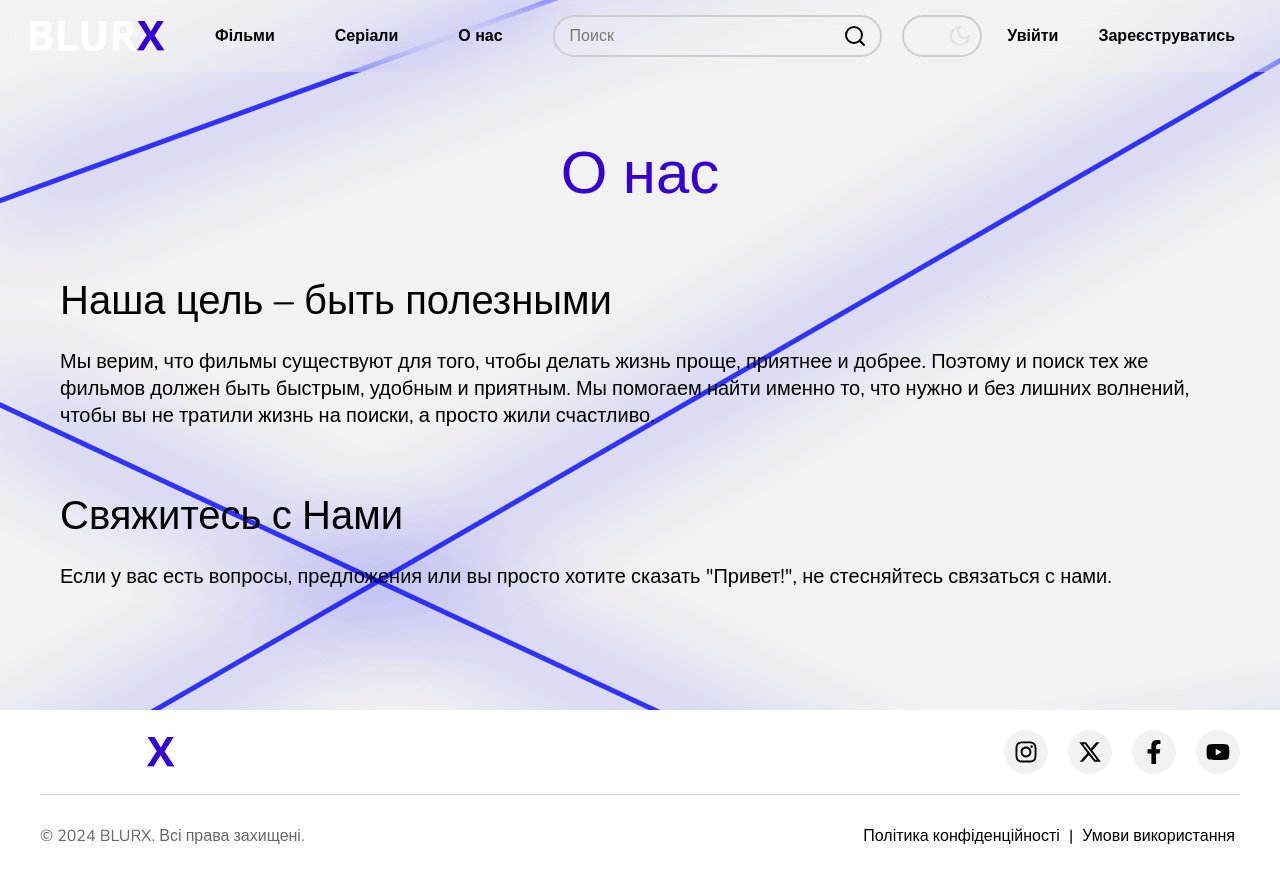
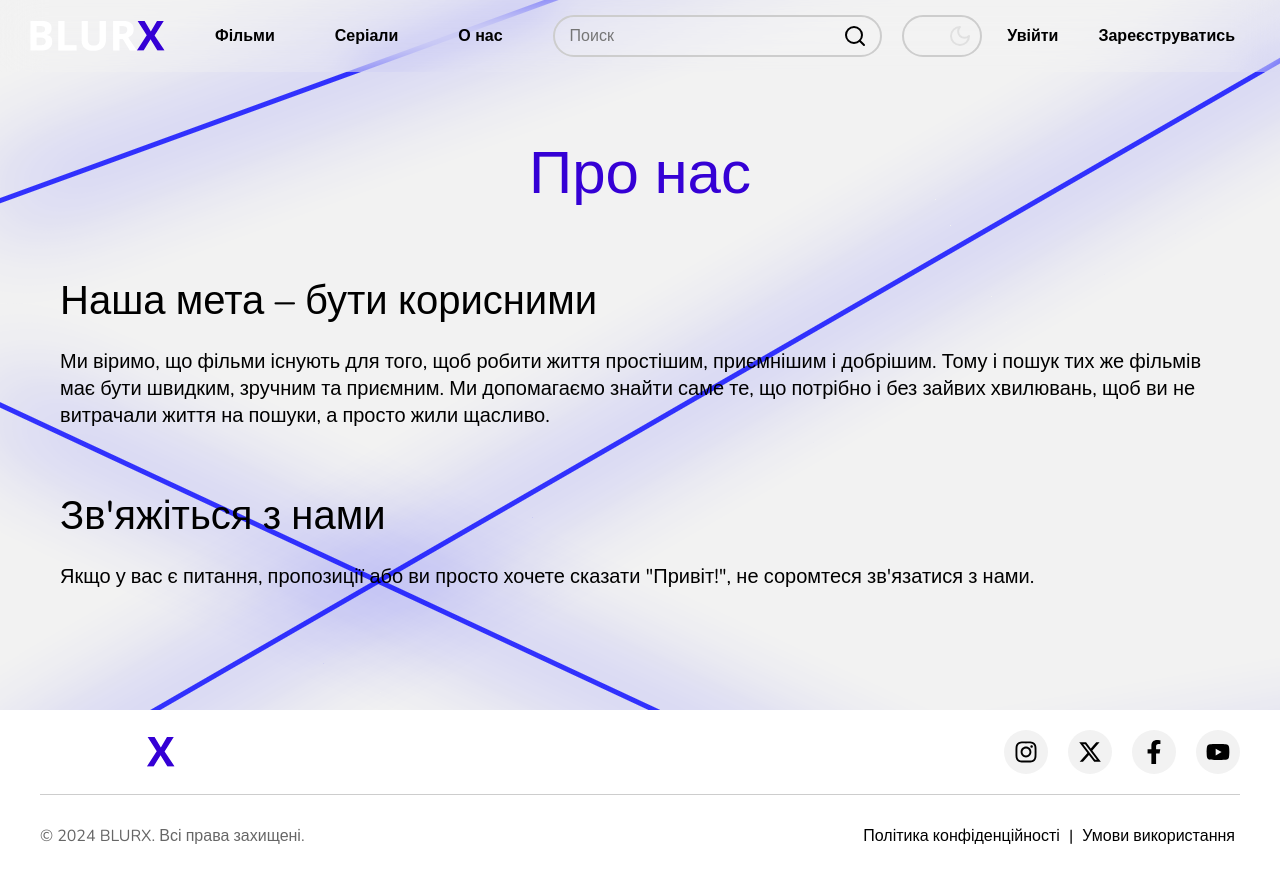
Before and after one commit to whyred2/blurx, a React (Create React App) app: page /about in a window 1280 px wide. Built offline with nearby package versions, Linux system fonts and the light colour scheme.

Commit message:
translate about page

```diff
--- a/src/Pages/About/About.jsx
+++ b/src/Pages/About/About.jsx
@@ -5,21 +5,20 @@ import './About.css';
 const About = () => {
     return (
         <div className='about-container'>
-            <h1 className='about-heading'>О нас</h1>
+            <h1 className='about-heading'>Про нас</h1>
             <div className='about-info'>
                 <h1 className='about-title'>
-                    Наша цель – быть полезными
+                    Наша мета – бути корисними
                 </h1>
-                <p>Мы верим, что фильмы существуют для того, чтобы делать жизнь проще, приятнее и добрее.
-                    Поэтому и поиск тех же фильмов должен быть быстрым, удобным и приятным.
-                    Мы помогаем найти именно то, что нужно и без лишних волнений,
-                    чтобы вы не тратили жизнь на поиски, а просто жили счастливо.</p>
+                <p>Ми віримо, що фільми існують для того, щоб робити життя простішим, приємнішим і добрішим.
+                    Тому і пошук тих же фільмів має бути швидким, зручним та приємним.
+                    Ми допомагаємо знайти саме те, що потрібно і без зайвих хвилювань,
+                    щоб ви не витрачали життя на пошуки, а просто жили щасливо.</p>
 
                 <h1 className='about-title'>
-                    Свяжитесь с Нами
+                    Зв'яжіться з нами
                 </h1>
-                <p>Если у вас есть вопросы, предложения или вы просто хотите сказать "Привет!",
-                   не стесняйтесь связаться с нами.</p>
+                <p>Якщо у вас є питання, пропозиції або ви просто хочете сказати "Привіт!", не соромтеся зв'язатися з нами.</p>
             </div>
         </div>
     );
```
